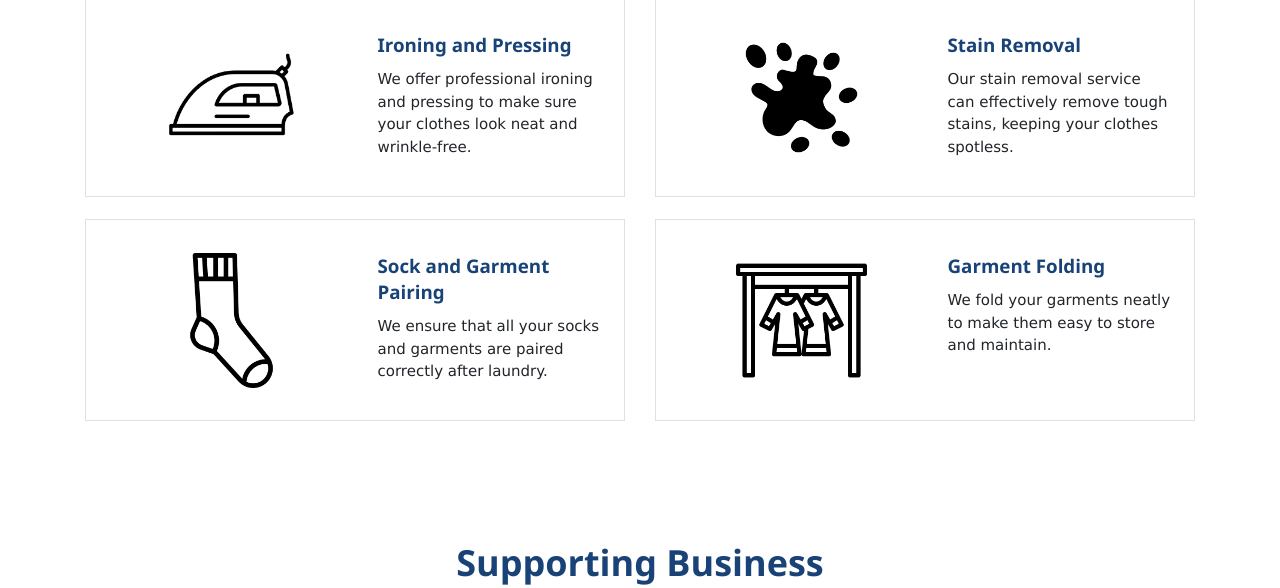
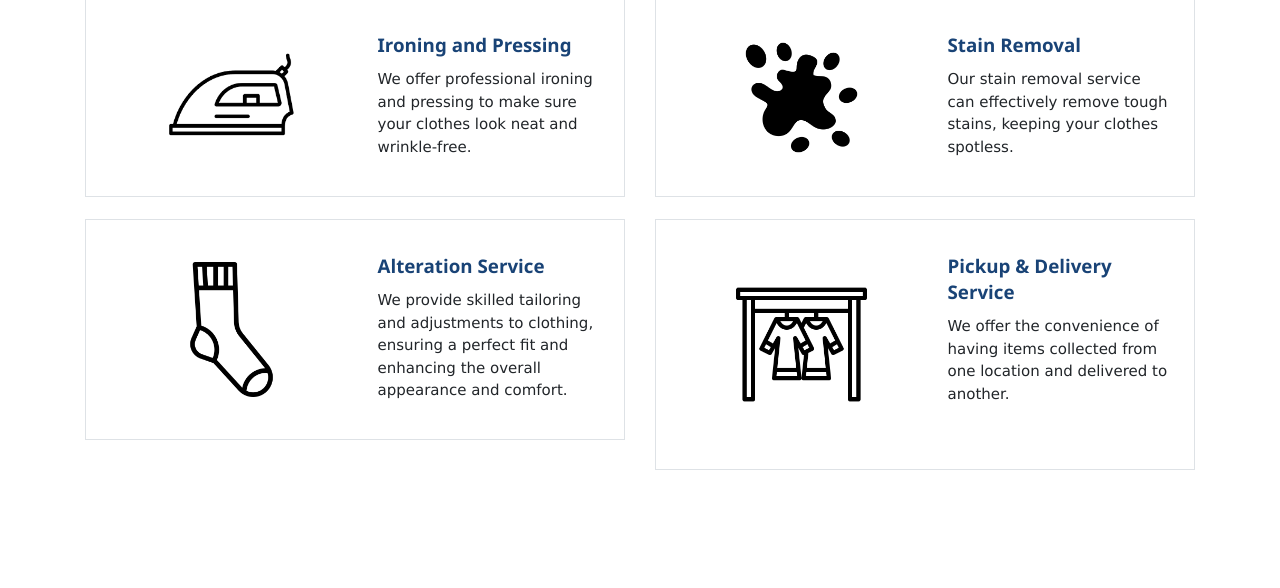
Before and after one commit to imthebest9/washingmachine, a Laravel app: page / in a window 1280 px wide. Shown: the part 2255-2843 px from the top of the page. Run offline with Laravel 10, Linux system fonts and the light colour scheme; style sheets or scripts are compiled from the project's sources; some libraries are stand-ins or nearby versions.

Commit message:
minor fix

```diff
--- a/resources/views/home.blade.php
+++ b/resources/views/home.blade.php
@@ -42,6 +42,7 @@
                             <i class="fa fa-phone header-icon"></i>
                         </a>
                         <p class="text-white">+6018-235 8815</p>
+                        <i class="fa fa-whatsapp footer-social-icon text-white fa-lg px-3 pt-1"></i>
                     </div>
                 </div>
                 <div class="col-md-6 text-center text-lg-right">
@@ -245,9 +246,9 @@
                         <img src="images/sock.png" class="about-img h-36 w-auto m-auto" alt="sock">
                     </div>
                     <div class="service-content ml-4">
-                        <h2 class="service-title text-xl font-semibold">Sock and Garment Pairing</h2>
+                        <h2 class="service-title text-xl font-semibold">Alteration Service</h2>
                         <p class="service-description mt-2">
-                            We ensure that all your socks and garments are paired correctly after laundry.
+                            We provide skilled tailoring and adjustments to clothing, ensuring a perfect fit and enhancing the overall appearance and comfort.
                         </p>
                     </div>
                 </div>
@@ -258,9 +259,9 @@
                         <img src="images/garment.png" class="h-36 m-auto" alt="garment">
                     </div>
                     <div class="service-content ml-4 mb-7">
-                        <h2 class="service-title text-xl font-semibold">Garment Folding</h2>
+                        <h2 class="service-title text-xl font-semibold">Pickup & Delivery Service</h2>
                         <p class="service-description mt-2">
-                            We fold your garments neatly to make them easy to store and maintain.
+                            We offer the convenience of having items collected from one location and delivered to another.
                         </p>
                     </div>
                 </div>
```
